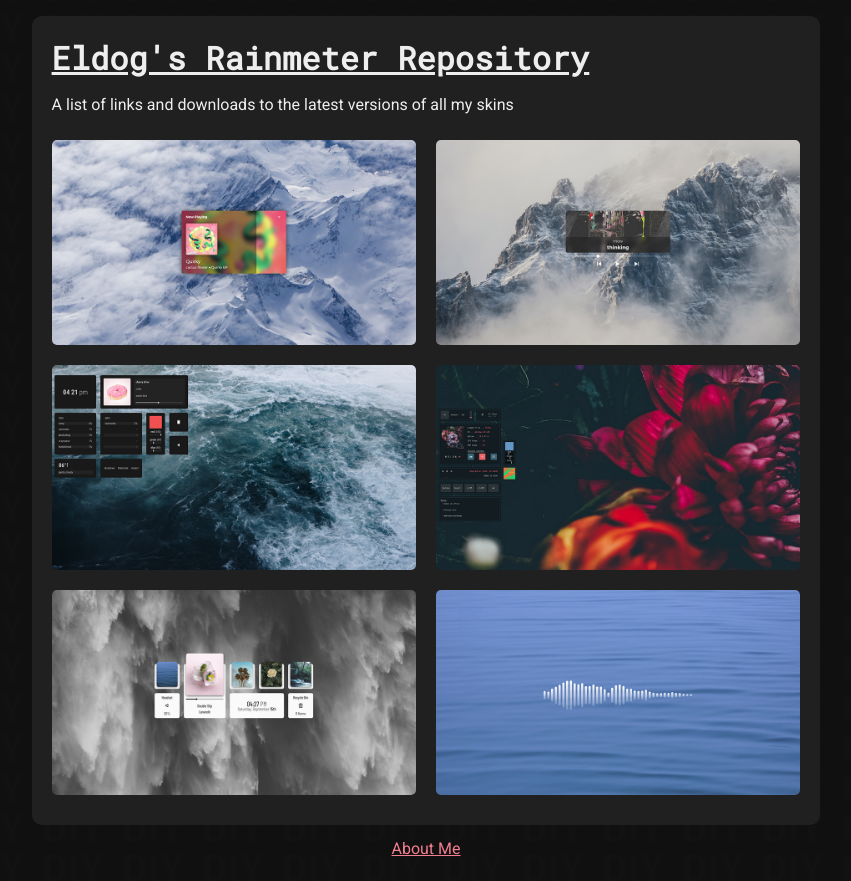
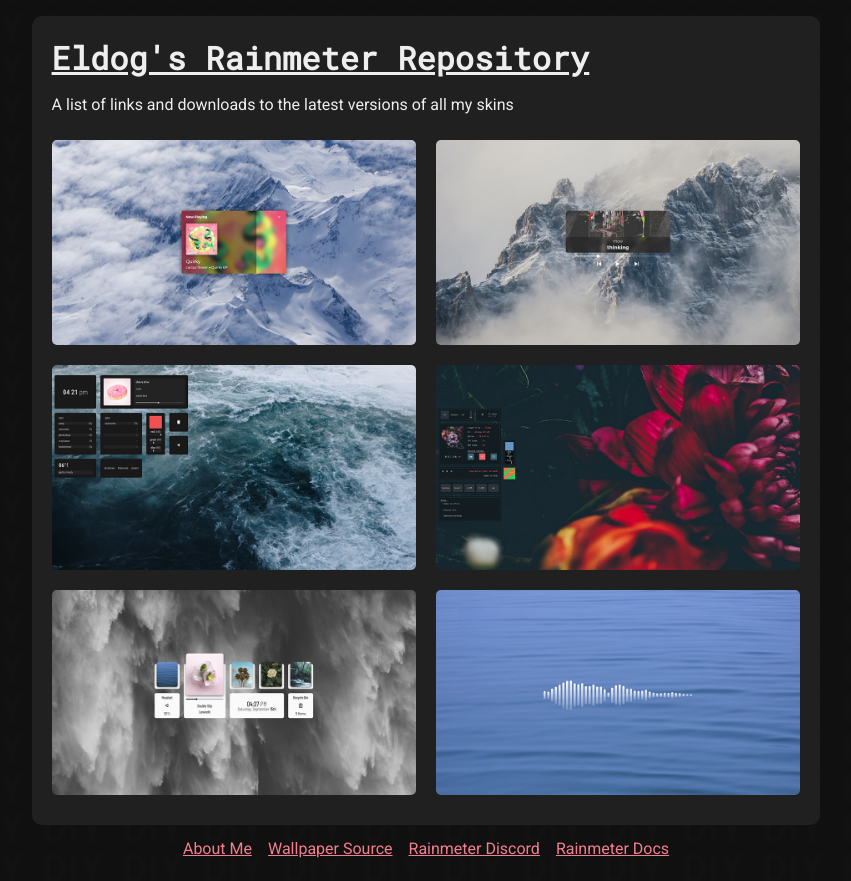
Before and after one commit to eldogrm/eldogrm.github.io, a plain HTML site: page index.html in a window 1280 px wide. Shown: the whole page, without its empty margins (214-1065 px from the left). Drawn offline with Linux system fonts and the light colour scheme.

Commit message:
Add more links to footer

```diff
--- a/index.html
+++ b/index.html
@@ -47,6 +47,11 @@
 			</a>
 		</div>
 	</div>
-	<a class="footer" href="./aboutme.html"><p>About Me</p></a>
+	<div class="footer">
+	<a href="./aboutme.html"><p>About Me</p></a>
+	<a href="https://unsplash.com"><p>Wallpaper Source</p></a>
+	<a href="https://discord.gg/rainmeter"><p>Rainmeter Discord</p></a>
+	<a href="https://docs.rainmeter.net/manual-beta/"><p>Rainmeter Docs</p></a>
+	</div>
 </body>
 </html>
--- a/styles.css
+++ b/styles.css
@@ -171,3 +171,6 @@ p{
 	align-items: center;
 	line-height: 0em;
 	margin-top: 0.5em; }
+
+.footer>a{
+	margin: 0 0.5em 0 0.5em; }
```
